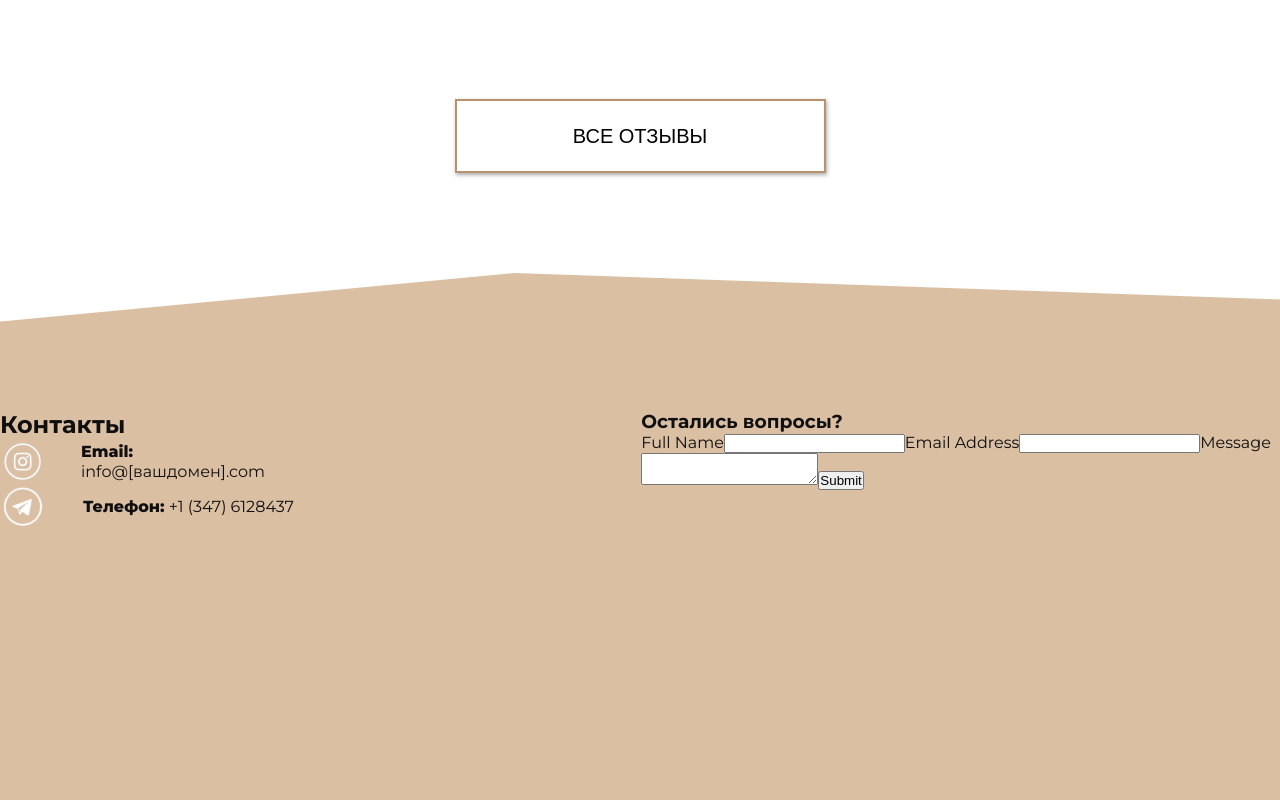
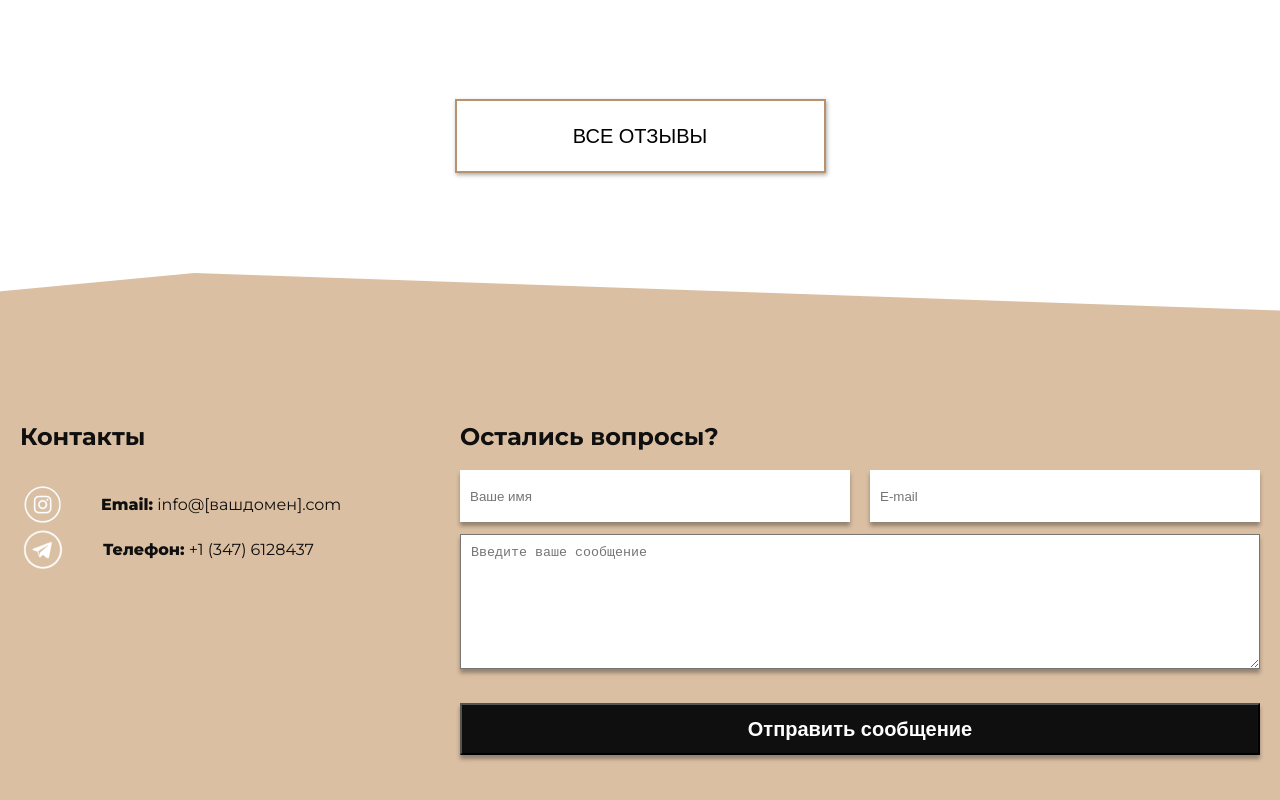
Before and after one commit to OlyaSDM/visatraveleasy, a React (Vite) app: page / in a window 1280 px wide. Shown: the part 4445-5245 px from the top of the page. Built offline with nearby package versions, Linux system fonts and the light colour scheme.

Commit message:
added form

```diff
--- a/src/components/contacts/Contacts.jsx
+++ b/src/components/contacts/Contacts.jsx
@@ -5,11 +5,11 @@ import telega from '../../assets/telega.png';
 import { useForm, ValidationError } from '@formspree/react';
 
 const Contacts = () => {
-  const [state, handleSubmit] = useForm('xvoezwel');
+  const [state, handleSubmit] = useForm('xpwzgzny');
 
   return (
     <footer>
-      <section>
+      <section className='contacts'>
         <div className='contacts-info'>
           <h5>Контакты</h5>
           <div className='contact'>
@@ -27,22 +27,23 @@ const Contacts = () => {
 
         <form method="POST" onSubmit={handleSubmit} className='contact-form'>
           <h3>Остались вопросы?</h3>
-          <label htmlFor="name">Full Name</label>
-          <input id="name" type="text" name="name" required />
-          <ValidationError prefix="Name" field="name" className="fieldErrors" errors={state.errors} />
+          <div className='name-email'>
+            <input id="name" type="text" name="name" required placeholder='Ваше имя'/>
+            <ValidationError prefix="Name" field="name" className="fieldErrors" errors={state.errors} />
 
-          <label htmlFor="email">Email Address</label>
-          <input id="email" type="email" name="email" required />
-          <ValidationError prefix="Email" field="email" className="fieldErrors" errors={state.errors} />
+            <input id="email" type="email" name="email" required placeholder='E-mail'/>
+            <ValidationError prefix="Email" field="email" className="fieldErrors" errors={state.errors} />
+          </div>
 
-          <label htmlFor="message">Message</label>
-          <textarea id="message" name="message" required></textarea>
+          <textarea id="message" name="message" required placeholder='Введите ваше сообщение' className='textarea'></textarea>
           <ValidationError prefix="Message" field="message" className="fieldErrors" errors={state.errors} />
 
-          <button type="submit" disabled={state.submitting}>
-            Submit
-          </button>
-          <ValidationError className="formErrors" errors={state.errors} />
+          <div>
+            <button type="submit" disabled={state.submitting} className='submit-btn'>
+              Отправить сообщение
+            </button>
+            <ValidationError className="formErrors" errors={state.errors} />
+          </div>
         </form>
       )}
       </section>
--- a/src/components/contacts/contacts-adaptive.css
+++ b/src/components/contacts/contacts-adaptive.css
@@ -8,3 +8,15 @@
     margin: 0;
     padding: 0;
 }
+@media (max-width: 1200px) {
+    footer {
+        /* background-color: red; */
+
+    }
+}
+
+@media (max-width: 500px) {
+    footer {
+        /* background-color: green; */
+    }
+}
--- a/src/components/contacts/contacts.css
+++ b/src/components/contacts/contacts.css
@@ -14,25 +14,31 @@
 footer {
   background-image: url('../../assets/footer-background.png');
   background-size: cover;
+  background-position: bottom;
   font-family: (var var(--font-family));
   display: flex;
   justify-content: center;
-  height: 547px
+  align-items: center;
+  height: 547px;
+  padding: 0 20px;
 }
 
-footer section{
-  width: 1560px;
+.contacts{
   margin: 137px 0 53px 0;;
   display: flex;
-  gap: 322px;
+  flex-wrap: wrap;
+  justify-content: space-between;
+  /* align-items: center; */
+  gap: 20px;
+  /* border: 1px solid red; */
+  width: 100%;
+  background-color: #dabfa2;
 }
 
-h5{
+.contacts-info h5{
   font-size: 24px;
   font-weight: 700;
-}
-.contacts-info {
-  flex: 1;
+  margin-bottom: 31px;
 }
 
 .contact {
@@ -53,5 +59,57 @@ h5{
 }
 
 .contact-form{
-  flex: 2;
+  max-width: 800px;
+  width: 100%;
 }
+
+.contact-form h3{
+  font-size: 24px;
+  font-weight: 700;
+}
+
+.name-email {
+  width: 100%;
+  margin: 19px 0 12px 0;
+  display: flex;
+  justify-content: space-between;
+  /* gap: 10px */
+}
+
+#name{
+  max-width: 390px;
+  width: 100%;
+  height: 52px;
+  box-shadow: 0px 4px 4px 0px rgba(15, 15, 15, 0.35);
+  border: none;
+  padding-left: 10px;
+}
+
+#email{
+  max-width: 390px;
+  width: 100%;
+  height: 52px;
+  box-shadow: 0px 4px 4px 0px rgba(15, 15, 15, 0.35);
+  border: none;
+  padding-left: 10px;
+
+}
+
+.textarea {
+  height: 135px;
+  width: 100%;
+  box-shadow: 0px 4px 4px 0px rgba(15, 15, 15, 0.35);
+  padding-left: 10px;
+  padding-top: 10px;
+}
+
+.submit-btn {
+  width: 100%;
+  height: 52px;
+  margin-top: 30px;
+  background-color: rgba(15,15,15,1);
+  color: rgba(255,255,255,1);
+  font-size: 20px;
+  font-weight: 700;
+  box-shadow: 0px 4px 4px 0px rgba(15, 15, 15, 0.35);
+}
```
